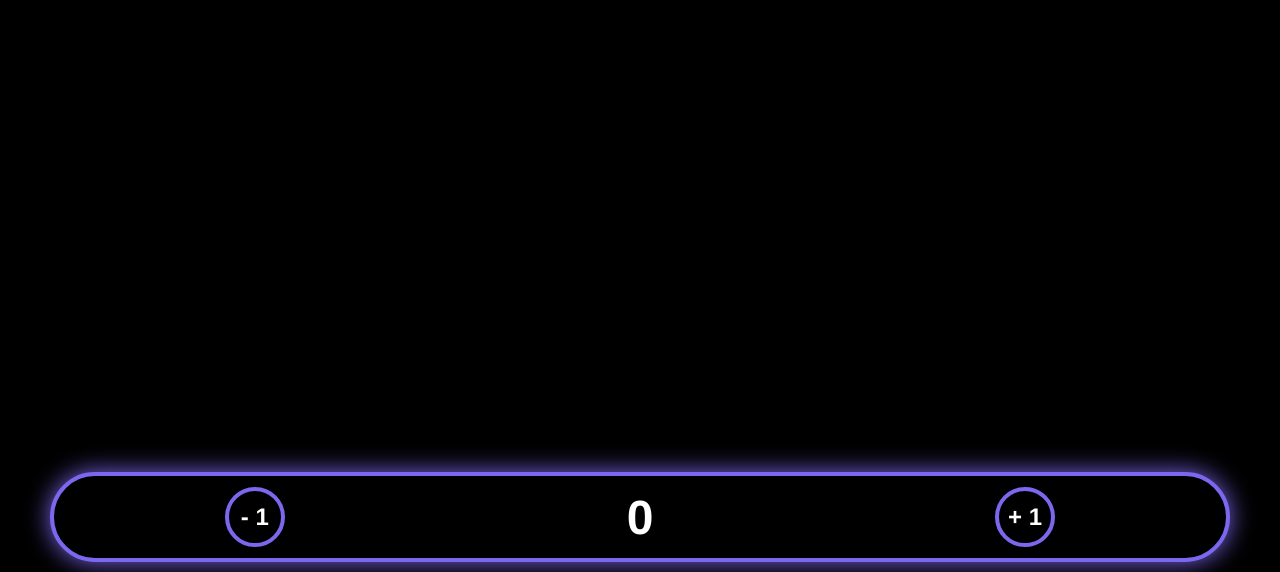
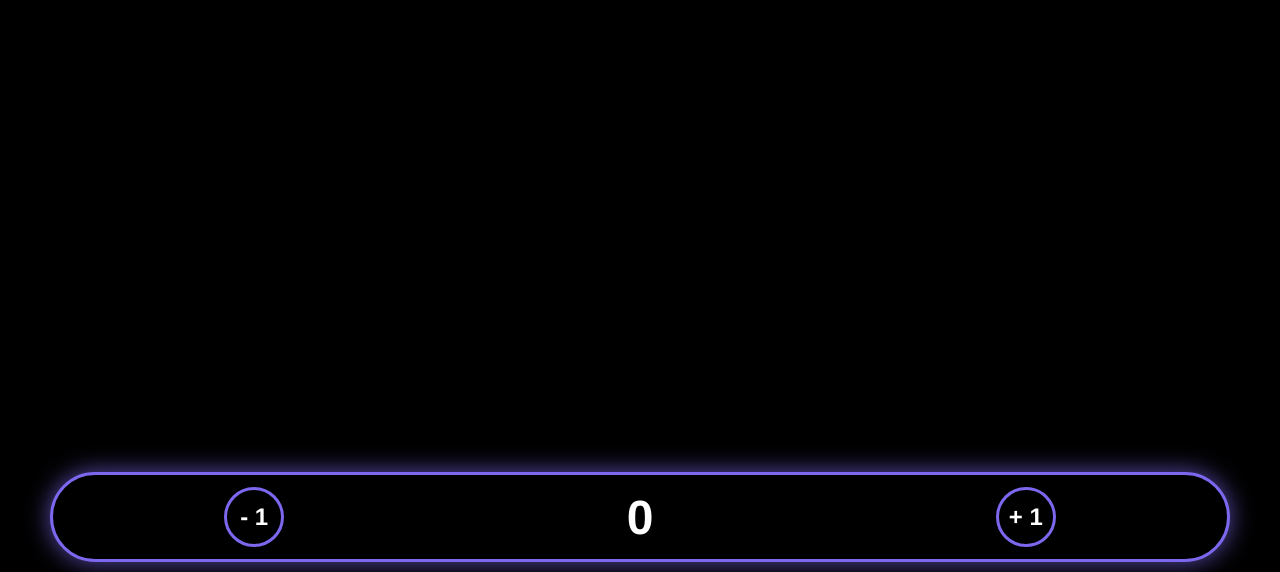
Before and after one commit to cassicava/LOLLIPOP, a plain HTML site: page index.html in a window 1280 px wide. Shown: the part 228-800 px from the top of the page. Drawn offline with Linux system fonts and the light colour scheme.

Commit message:
Add files via upload

```diff
--- a/style.css
+++ b/style.css
@@ -169,9 +169,9 @@ footer{
     right: 50px;
     height: 90px;
     background-color: black;
-    border: 4px solid #7b68ee;
+    border: 3px solid #7b68ee;
     border-radius: 50px;
-    box-shadow:  0px 0px 25px #7c68ee;
+    box-shadow:  0px 0px 25px #7c68eebc;
 }
 
 h1 {
@@ -183,7 +183,7 @@ h1 {
 button {
     cursor: pointer;
     color: white;
-    border: 4px solid #7b68ee;
+    border: 3px solid #7b68ee;
     font-size:x-large;
     text-align:center;
     color: white;
```
